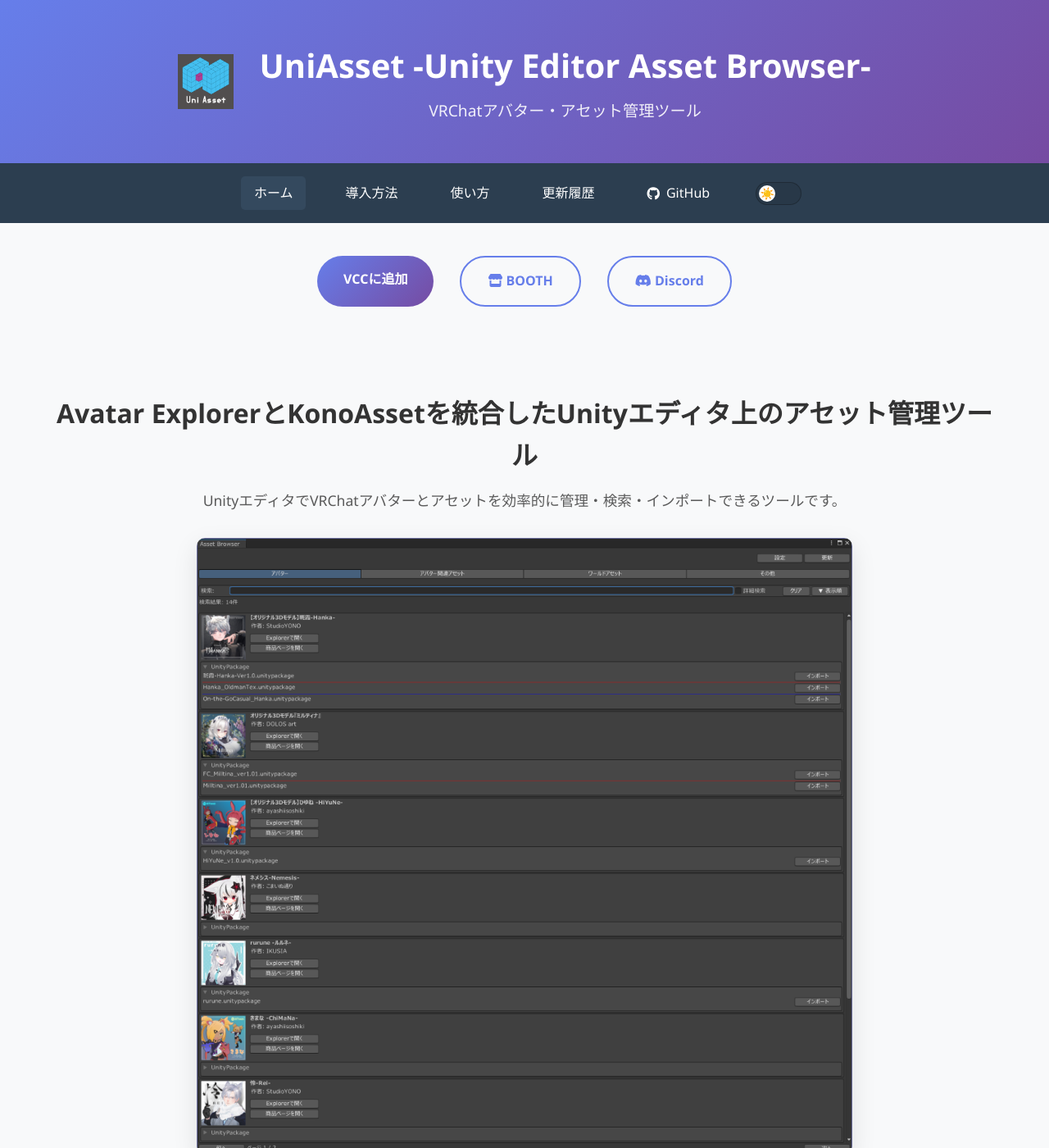
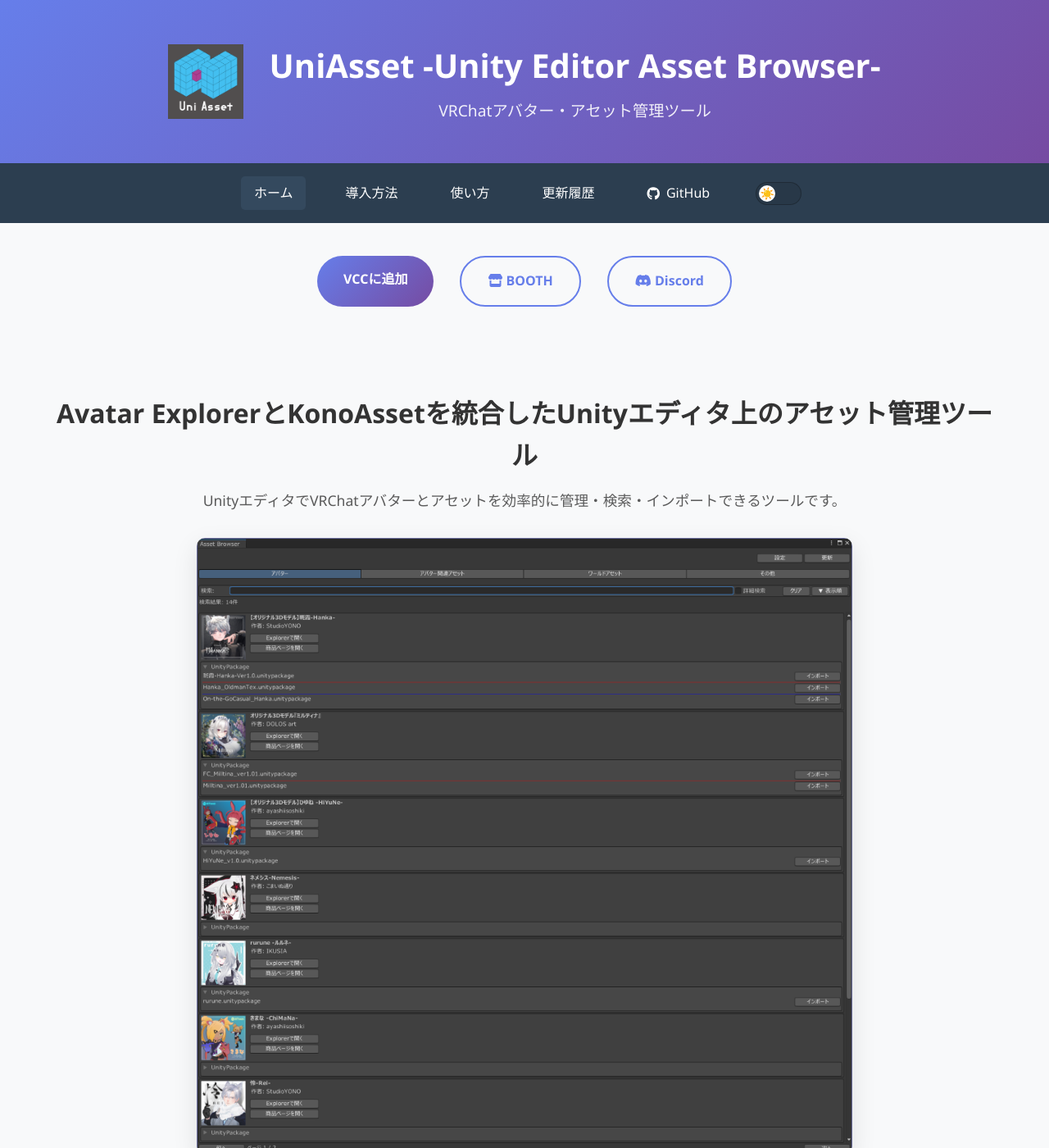
Before and after one commit to puk06/UniAsset-UnityEditorAssetBrowser-, a Jekyll site: the page built from docs/index.html, in a window 1280 px wide and 1400 px high. Shown: the whole window at 82% size. Built offline with Jekyll 4.4.1, drawn with Linux system fonts in a browser that asks for light colours.

Commit message:
ヘッダーのロゴサイズをさらに拡大
デスクトップ版を5.7rem、モバイル版を4.5remに調整

🤖 Generated with [Claude Code](https://claude.ai/code)

Co-Authored-By: Claude <noreply@anthropic.com>

```diff
--- a/docs/_sass/components/_header.scss
+++ b/docs/_sass/components/_header.scss
@@ -16,7 +16,7 @@ header {
   }
 
   .site-logo {
-    height: calc(2.5rem + 1.2rem + 0.5rem);
+    height: calc(2.5rem + 1.2rem + 0.5rem + 1.5rem);
     width: auto;
     object-fit: contain;
   }
@@ -39,7 +39,7 @@ header {
     }
 
     .site-logo {
-      height: calc(2rem + 1rem + 0.5rem);
+      height: calc(2rem + 1rem + 0.5rem + 1rem);
       width: auto;
     }
 
```
